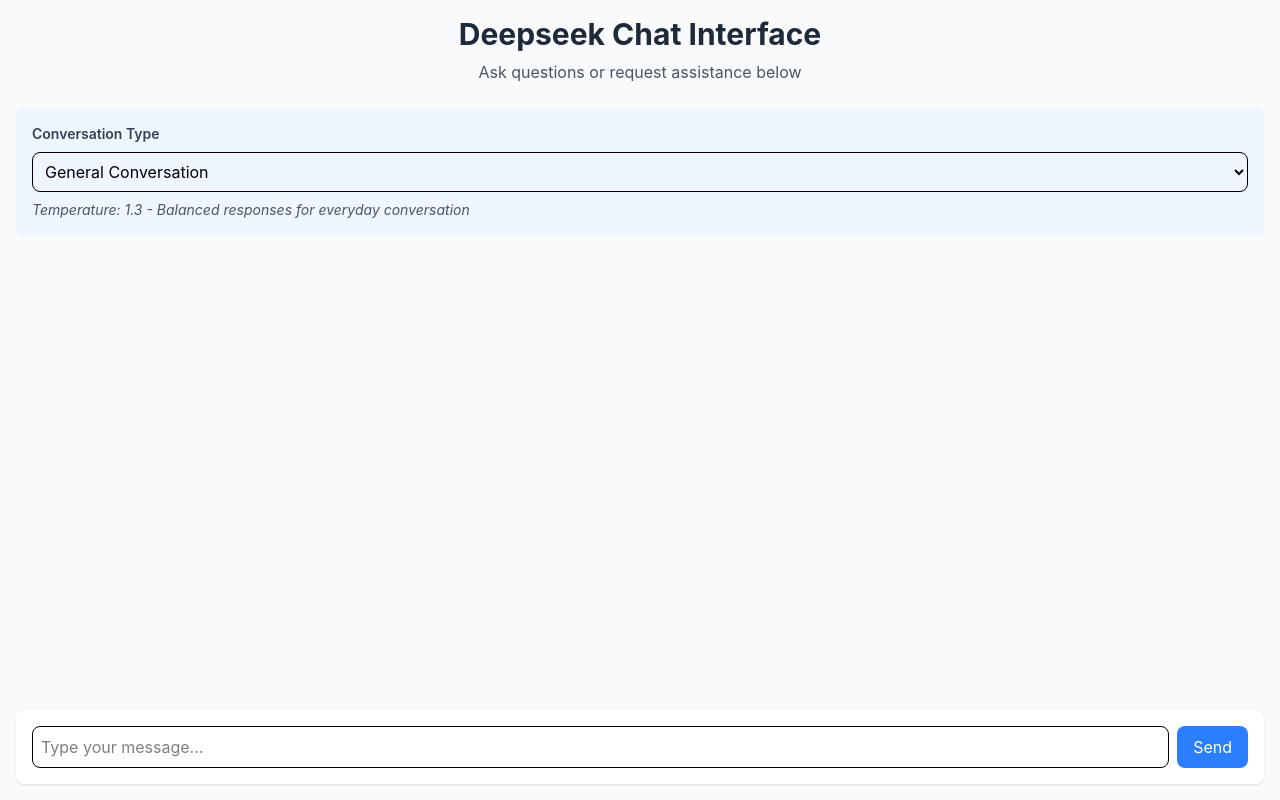
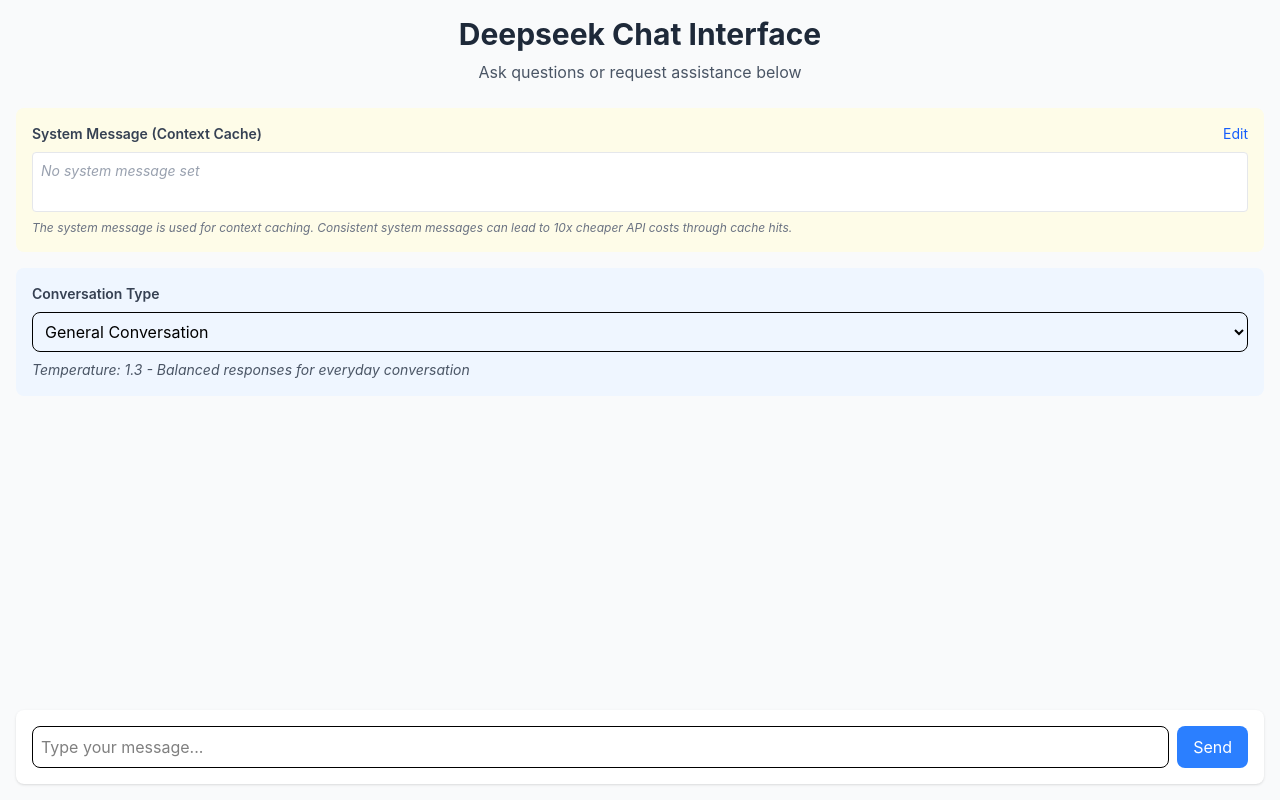
Before and after one commit to cobriensr/deepseekr1-tauri, a React (Vite) app: page / in a window 1280 px wide. Built offline with nearby package versions, Linux system fonts and the light colour scheme.

Commit message:
added system message

```diff
--- a/src/App.tsx
+++ b/src/App.tsx
@@ -9,6 +9,7 @@
 import { listen } from "@tauri-apps/api/event";
 import { DisplayMessage, UseCase } from "./interface";
 import { USE_CASES } from "./constant";
+import SystemMessageManager from "./SystemMessageManager";
 import "./App.css";
 
 function App() {
@@ -200,6 +201,11 @@
         <p className="text-gray-600">Ask questions or request assistance below</p>
       </header>
 
+      <SystemMessageManager
+        systemMessage={systemMessage}
+        setSystemMessage={setSystemMessage}
+      />
+
       {/* Use Case Selector */}
       <div className="mb-4 p-4 bg-blue-50 rounded-lg">
         <div className="flex flex-col space-y-2">
--- /dev/null
+++ b/src/SystemMessageManager.tsx
@@ -0,0 +1,112 @@
+import { useState, FormEvent, ChangeEvent } from 'react';
+import { invoke } from "@tauri-apps/api/core";
+import { SystemMessageManagerProps } from './interface';
+
+const SystemMessageManager: React.FC<SystemMessageManagerProps> = ({
+  systemMessage,
+  setSystemMessage,
+  className = ""
+}) => {
+  // Local state management with proper types
+  const [isEditing, setIsEditing] = useState(false);
+  const [tempMessage, setTempMessage] = useState(systemMessage);
+  const [isSaving, setIsSaving] = useState(false);
+
+  // Properly typed event handler for form submission
+  const handleSubmit = async (e: FormEvent<HTMLFormElement>) => {
+    e.preventDefault();
+    setIsSaving(true);
+
+    try {
+      // Update the system message in the backend
+      await invoke('update_system_message', { newMessage: tempMessage });
+
+      // Update local state
+      setSystemMessage(tempMessage);
+      setIsEditing(false);
+    } catch (error) {
+      console.error('Failed to update system message:', error);
+    } finally {
+      setIsSaving(false);
+    }
+  };
+
+  // Handler for textarea changes with proper typing
+  const handleTextAreaChange = (e: ChangeEvent<HTMLTextAreaElement>) => {
+    setTempMessage(e.target.value);
+  };
+
+  return (
+    <div className={`mb-4 p-4 bg-yellow-50 rounded-lg ${className}`}>
+      <div className="flex flex-col space-y-2">
+        <div className="flex justify-between items-center">
+          {/* Added htmlFor to properly associate label with textarea */}
+          <label
+            htmlFor="system-message"
+            className="text-sm font-semibold text-gray-700"
+          >
+            System Message (Context Cache)
+          </label>
+          {!isEditing && (
+            <button
+              type="button"
+              onClick={() => {
+                setTempMessage(systemMessage);
+                setIsEditing(true);
+              }}
+              className="text-sm text-blue-600 hover:text-blue-800"
+            >
+              Edit
+            </button>
+          )}
+        </div>
+
+        {isEditing ? (
+          <form onSubmit={handleSubmit} className="space-y-3">
+            <textarea
+              id="system-message"
+              value={tempMessage}
+              onChange={handleTextAreaChange}
+              className="w-full p-2 border rounded-lg focus:ring-2 focus:ring-blue-500 min-h-[100px]"
+              placeholder="Enter system message for context caching..."
+              aria-label="System message input"
+            />
+            <div className="flex justify-end space-x-2">
+              <button
+                type="button"
+                onClick={() => setIsEditing(false)}
+                className="px-3 py-1 text-sm text-gray-600 hover:text-gray-800"
+                disabled={isSaving}
+              >
+                Cancel
+              </button>
+              <button
+                type="submit"
+                className="px-3 py-1 text-sm bg-blue-500 text-white rounded hover:bg-blue-600 disabled:opacity-50"
+                disabled={isSaving}
+              >
+                {isSaving ? "Saving..." : "Save"}
+              </button>
+            </div>
+          </form>
+        ) : (
+          <div className="space-y-2">
+            <div className="p-2 bg-white rounded border border-gray-200 min-h-[60px]">
+              {systemMessage ? (
+                <p className="text-sm text-gray-700">{systemMessage}</p>
+              ) : (
+                <p className="text-sm text-gray-400 italic">No system message set</p>
+              )}
+            </div>
+            <p className="text-xs text-gray-500 italic">
+              The system message is used for context caching. Consistent system messages can lead to
+              10x cheaper API costs through cache hits.
+            </p>
+          </div>
+        )}
+      </div>
+    </div>
+  );
+};
+
+export default SystemMessageManager;
```
Also changed, not shown: src/interface.ts (+7 -0 lines).
